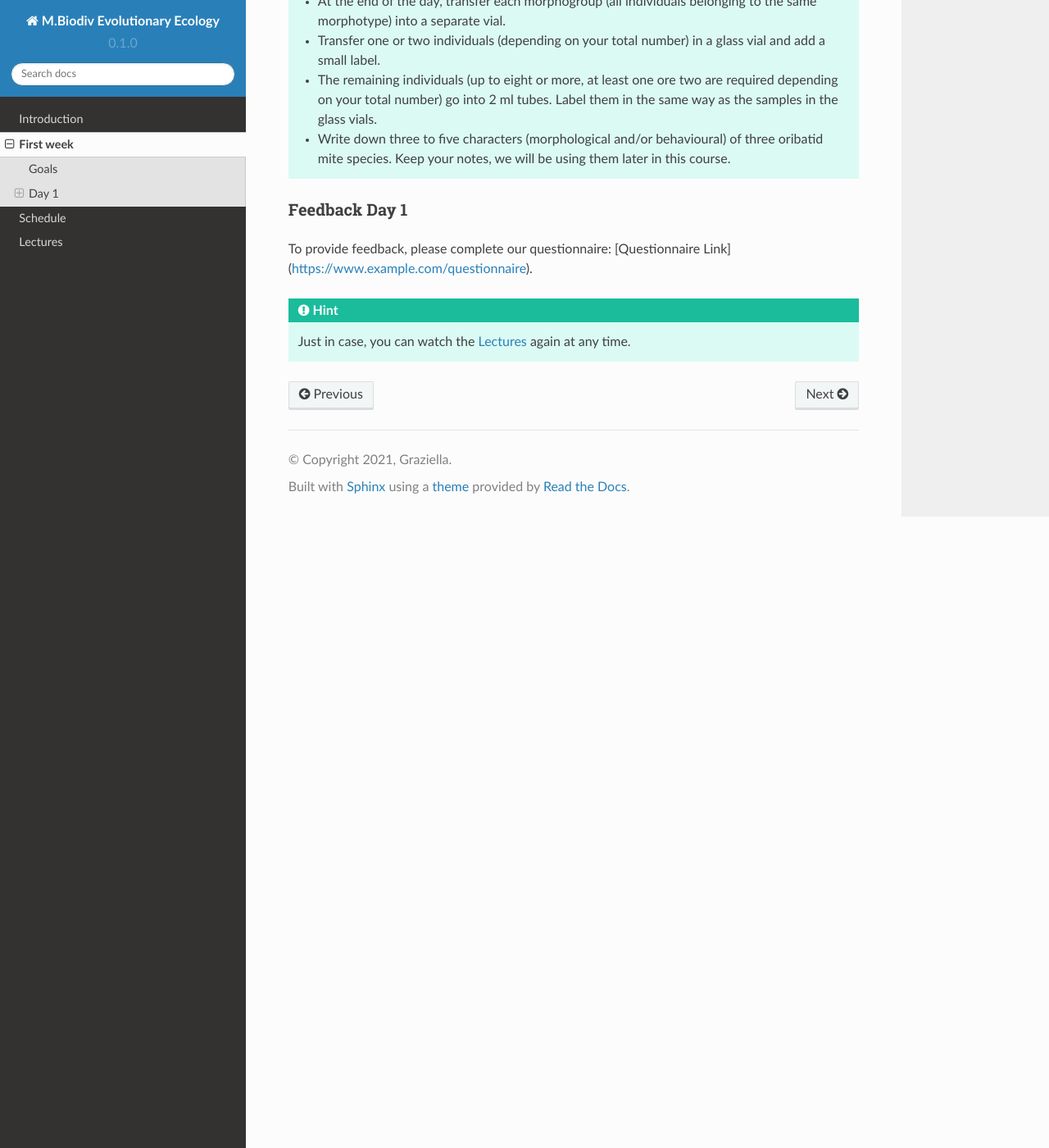
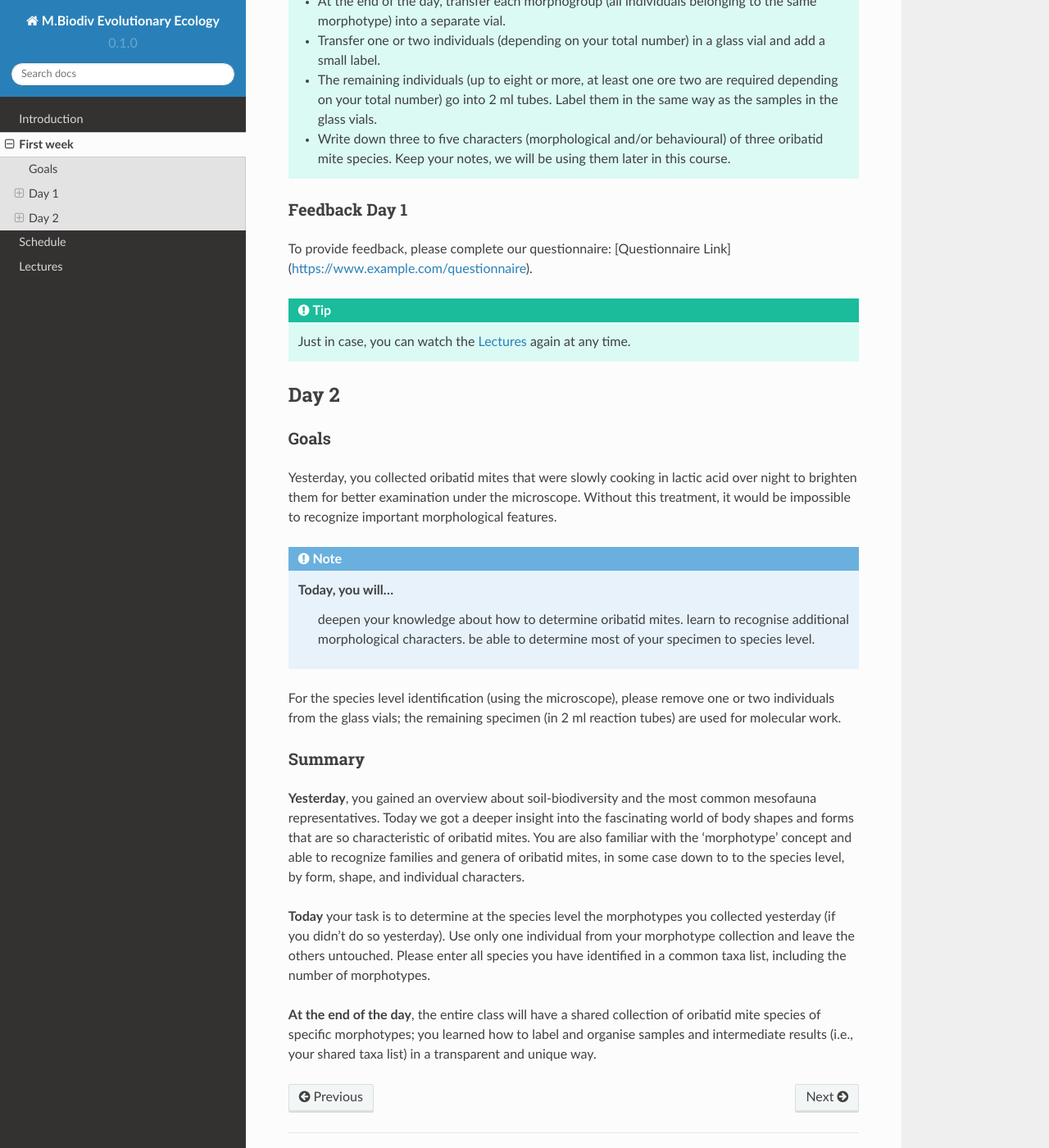
Before and after one commit to bheimbu/evolutionary_ecology, a Sphinx documentation site: the page built from docs/source/first_week.rst, in a window 1280 px wide and 1400 px high, scrolled down 2020 px. Shown: the whole window at 82% size. Built offline with Sphinx 7.4.7 and the Read the Docs theme 2.0.0, drawn with Linux system fonts in a browser that asks for light colours; pages that are not in the unit, such as notebooks, are missing from menus.

Commit message:
Update first_week.rst

```diff
--- a/docs/source/first_week.rst
+++ b/docs/source/first_week.rst
@@ -57,5 +57,27 @@ Feedback Day 1
 ^^^^^^^^^^^^^^
 To provide feedback, please complete our questionnaire: [Questionnaire Link](https://www.example.com/questionnaire).
 
-.. hint::
+.. tip::
    Just in case, you can watch the :ref:`lectures` again at any time.
+
+Day 2
+-----
+Goals
+^^^^^
+Yesterday, you collected oribatid mites that were slowly cooking in lactic acid over night to brighten them for better examination under the microscope. Without this treatment, it would be impossible to recognize important morphological features.
+
+.. note::
+  **Today, you will…**
+    deepen your knowledge about how to determine oribatid mites.
+    learn to recognise additional morphological characters.
+    be able to determine most of your specimen to species level.
+
+For the species level identification (using the microscope), please remove one or two individuals from the glass vials; the remaining specimen (in 2 ml reaction tubes) are used for molecular work.
+
+Summary
+^^^^^^^
+**Yesterday**, you gained an overview about soil-biodiversity and the most common mesofauna representatives. Today we got a deeper insight into the fascinating world of body shapes and forms that are so characteristic of oribatid mites. You are also familiar with the 'morphotype' concept and able to recognize families and genera of oribatid mites, in some case down to to the species level, by form, shape, and individual characters.
+
+**Today** your task is to determine at the species level the morphotypes you collected yesterday (if you didn't do so yesterday). Use only one individual from your morphotype collection and leave the others untouched. Please enter all species you have identified in a common taxa list, including the number of morphotypes.
+
+**At the end of the day**, the entire class will have a shared collection of oribatid mite species of specific morphotypes; you learned how to label and organise samples and intermediate results (i.e., your shared taxa list) in a transparent and unique way.
```
